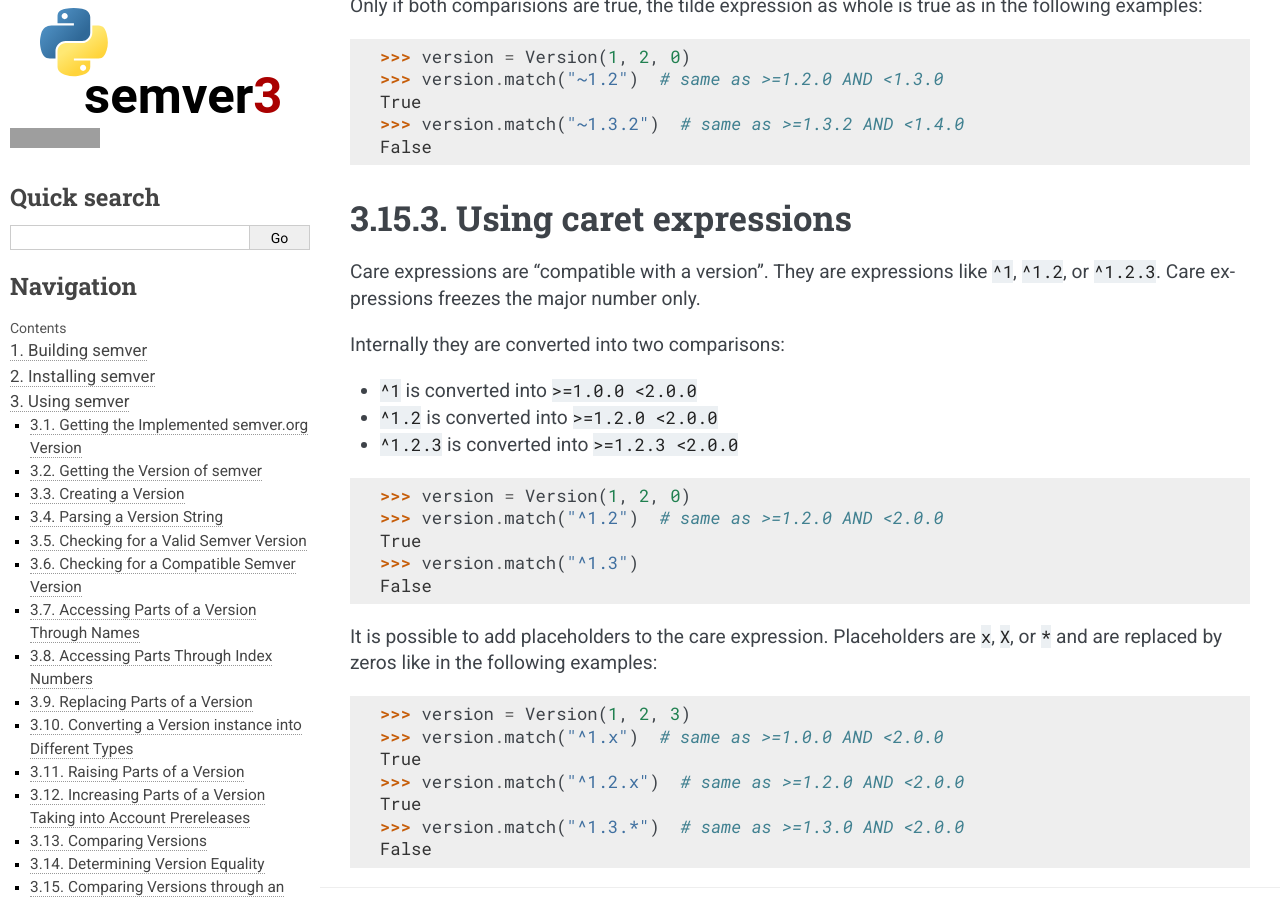
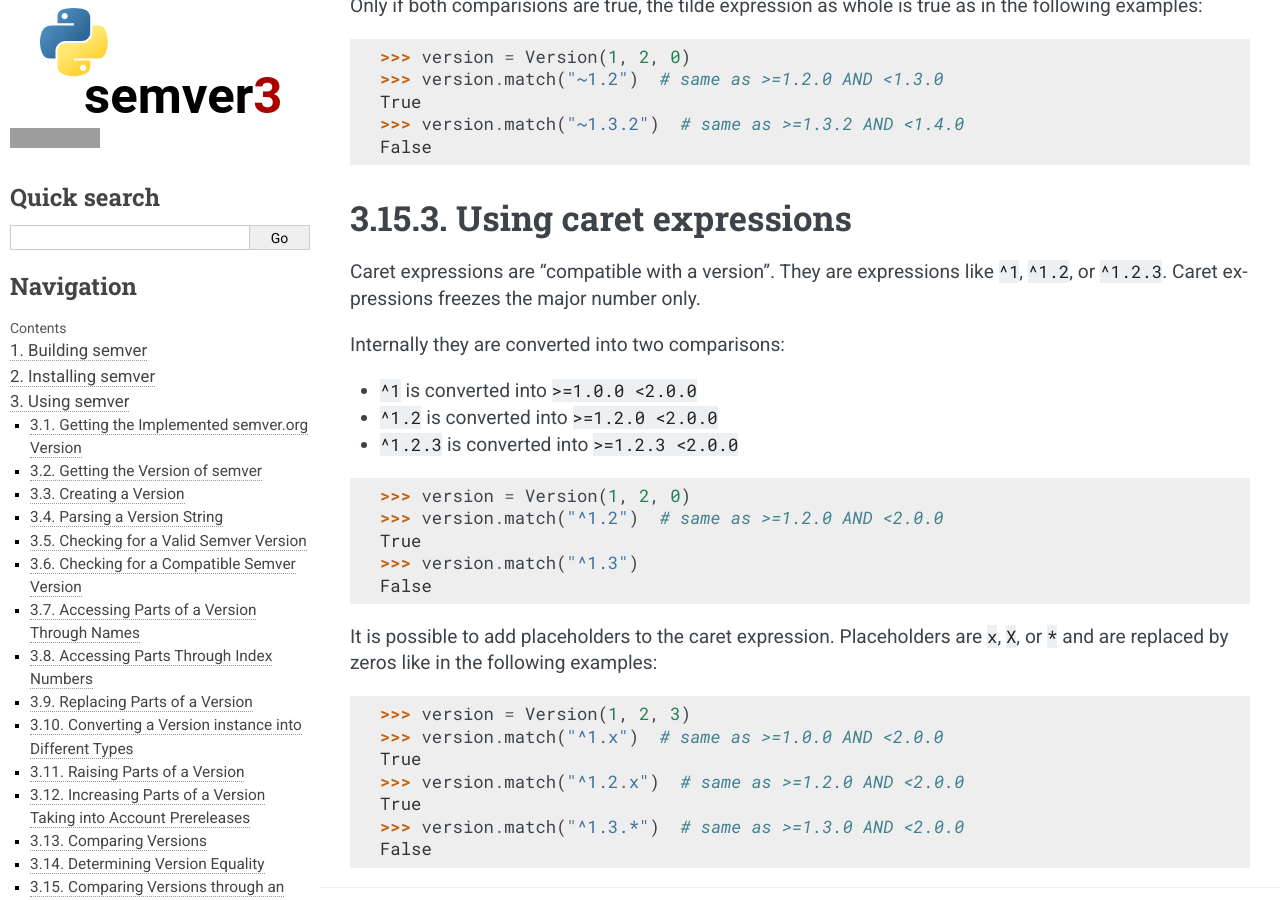
Before and after one commit to python-semver/python-semver, a Sphinx documentation site: the page built from docs/usage/compare-versions-through-expression.rst, in a window 1280 px wide and 900 px high, scrolled down 1899 px. Built offline with Sphinx 7.4.7, drawn with Linux system fonts in a browser that asks for light colours; grey boxes are pictures that could not be loaded.

Commit message:
Fix typos in doc

```diff
--- a/docs/usage/compare-versions-through-expression.rst
+++ b/docs/usage/compare-versions-through-expression.rst
@@ -106,9 +106,9 @@ as in the following examples:
 Using caret expressions
 -----------------------
 
-Care expressions are "compatible with a version".
+Caret expressions are "compatible with a version".
 They are expressions like ``^1``, ``^1.2``, or ``^1.2.3``.
-Care expressions freezes the major number only.
+Caret expressions freezes the major number only.
 
 Internally they are converted into two comparisons:
 
@@ -124,7 +124,7 @@ Internally they are converted into two comparisons:
    >>> version.match("^1.3")
    False
 
-It is possible to add placeholders to the care expression. Placeholders
+It is possible to add placeholders to the caret expression. Placeholders
 are ``x``, ``X``, or ``*`` and are replaced by zeros like in the following examples:
 
 .. code-block:: python
```
Also changed, not shown: other parts of docs/usage/compare-versions-through-expression.rst (+3 -3 lines).
